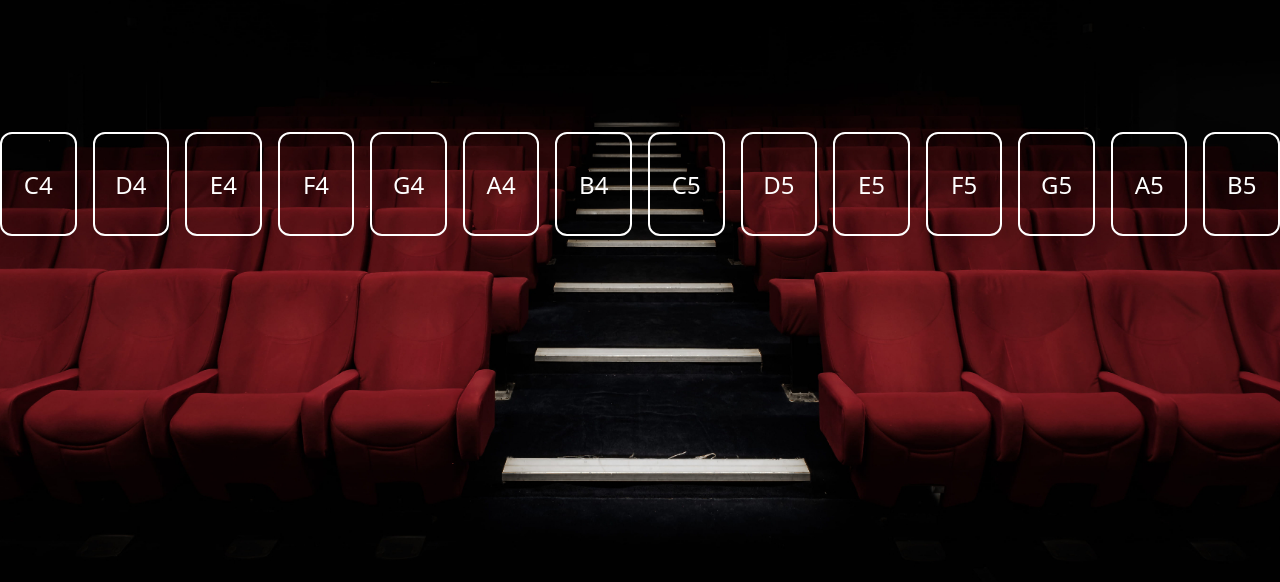
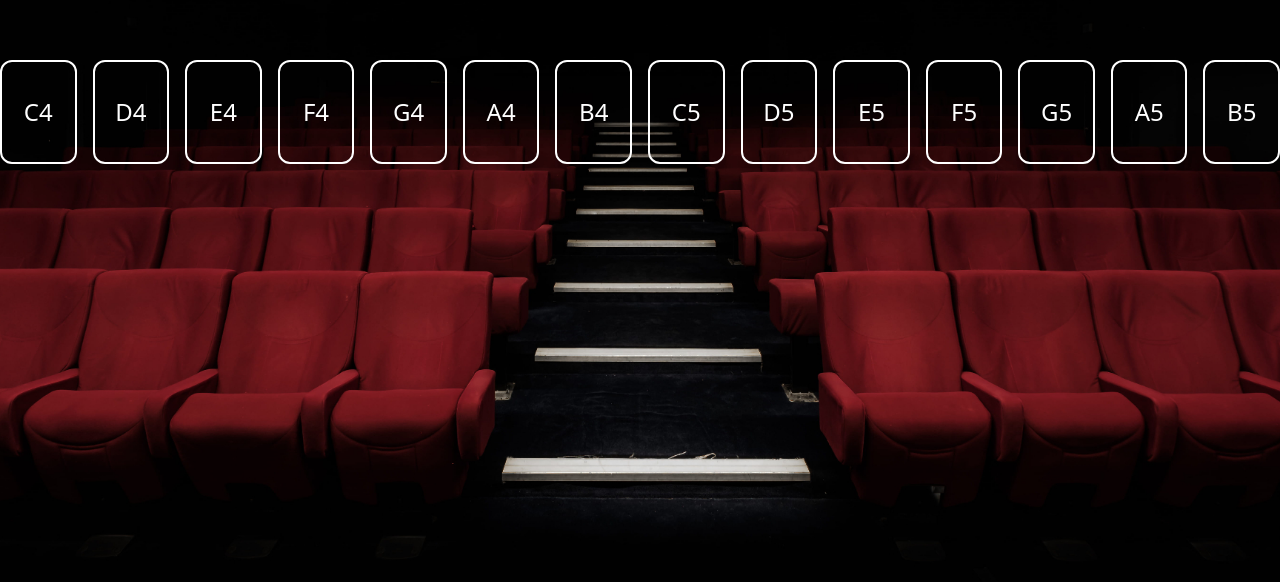
Before and after one commit to lebroz/piano-webapp, a website: page index.html in a window 1280 px wide. Shown: the part 216-798 px from the top of the page. Drawn offline with nearby package versions, Linux system fonts and the light colour scheme.

Commit message:
fix style

```diff
--- a/public/css/styles.css
+++ b/public/css/styles.css
@@ -33,6 +33,7 @@ html {
     cursor: pointer;
     user-select: none;
     touch-action: manipulation;
+    margin-bottom: 145px;
 }
 
 .key:not(:first-child) {
```
